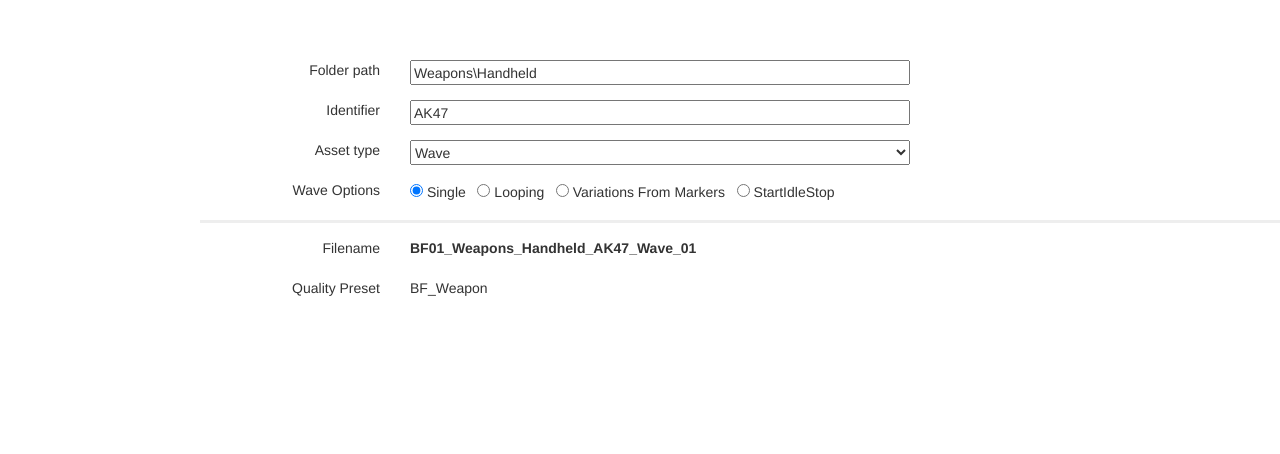
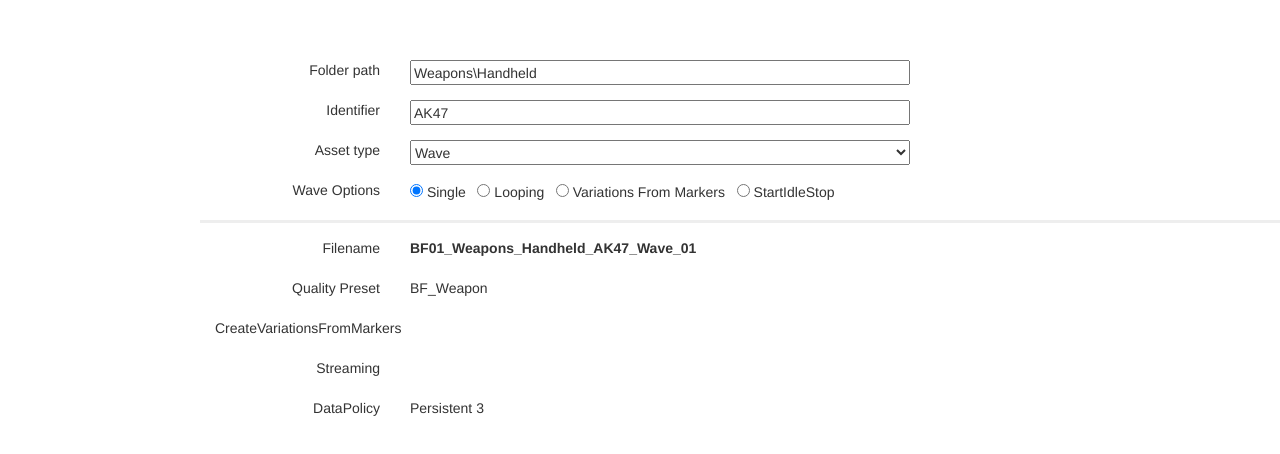
Before and after one commit to guratron/guratron.github.io, a plain HTML site: page naming/index.html in a window 1280 px wide. Shown: the part 140-594 px from the top of the page. Drawn offline with nearby package versions, Linux system fonts and the light colour scheme.

Commit message:
Update index.html

```diff
--- a/naming/index.html
+++ b/naming/index.html
@@ -43,6 +43,11 @@
             if (folderPath.includes("Ambience\\"))
                 return "BF_Ambience"
             return "Default"
+        }
+        $scope.GetDataPolicy = function(folderPath) {
+            if (folderPath.includes("Weapons\\"))
+                return "Persistent 3";
+            return "Default";
         }
     }]);
 </script>
@@ -146,6 +151,30 @@
                 {{GetQualityPreset(folderPath)}}
             </div>
         </div>
+        <div class="row">
+            <div class="col-sm-2">
+                CreateVariationsFromMarkers
+            </div>
+            <div class="col-sm-4">
+                {{waveType == 'Markers' ? '&#10003;' : ''}}
+            </div>
+        </div>
+        <div class="row">
+            <div class="col-sm-2">
+                Streaming
+            </div>
+            <div class="col-sm-4">
+                {{folderPath.includes('VO\\') ? '&#10003;' : ''}}
+            </div>
+        </div>
+        <div class="row">
+            <div class="col-sm-2">
+                DataPolicy
+            </div>
+            <div class="col-sm-4">
+                {{GetDataPolicy(folderPath)}}
+            </div>
+        </div>
     </div>
 
     <br>
```
